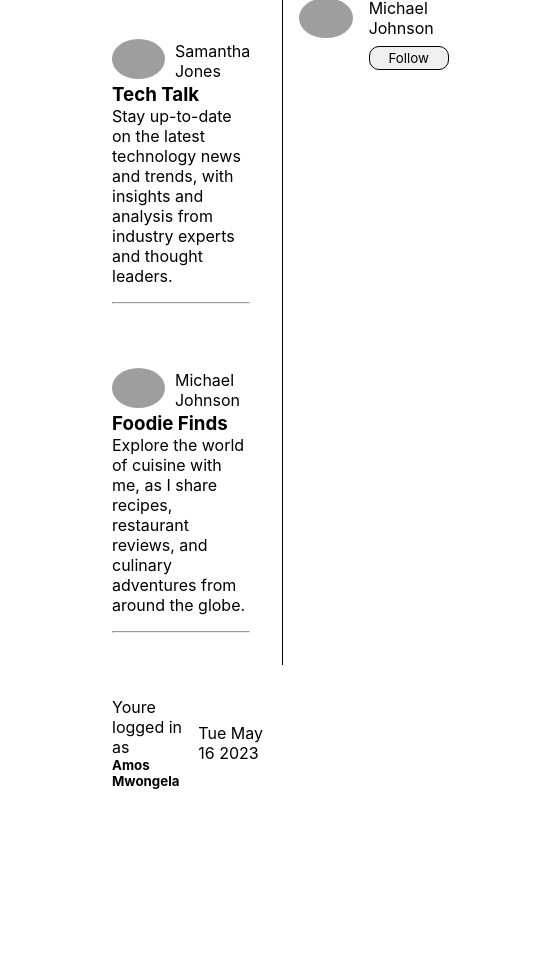
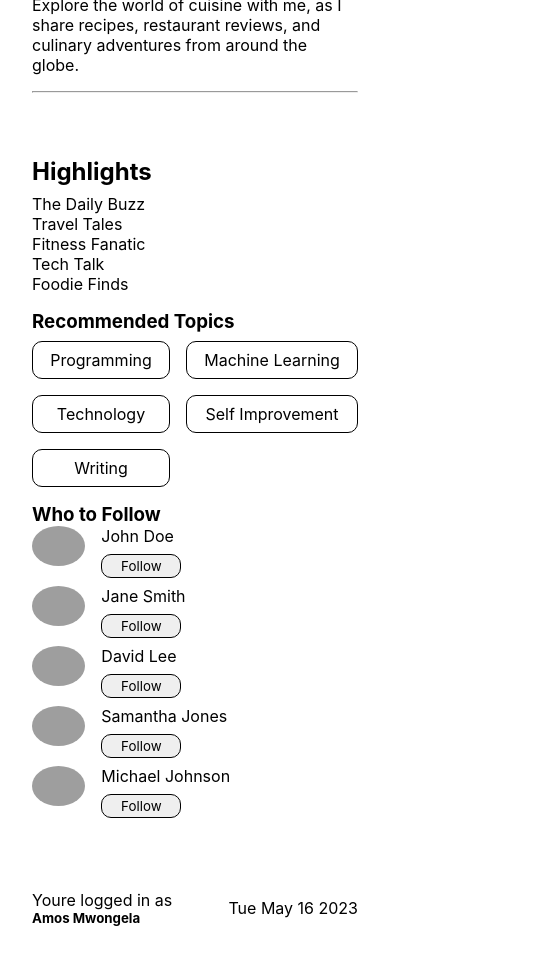
Before and after one commit to mwongess/mos-blogs, a React (Vite) app: page / in a window 390 px wide. Shown: the part 960-1918 px from the top of the page, 552 px wide, since content can reach past the window. Before the commit the page ends 1781 px from the top, so only its background shows below. Built offline with nearby package versions, Linux system fonts and the light colour scheme; grey boxes are pictures that could not be loaded.

Commit message:
Update mobile responsivess

```diff
--- a/src/App.css
+++ b/src/App.css
@@ -95,3 +95,20 @@ img{
 .card{
   margin-bottom: 0.5rem;
 }
+@media screen and (max-width: 600px) {
+  .header{
+    display: none;
+  }
+  .main{
+    flex-direction: column;
+    padding: 0;
+  }
+  .aside{
+    width: 100%;
+    border: none;
+    padding: 2rem;
+  }
+  .footer{
+    padding: 2rem;
+  }
+}
```
